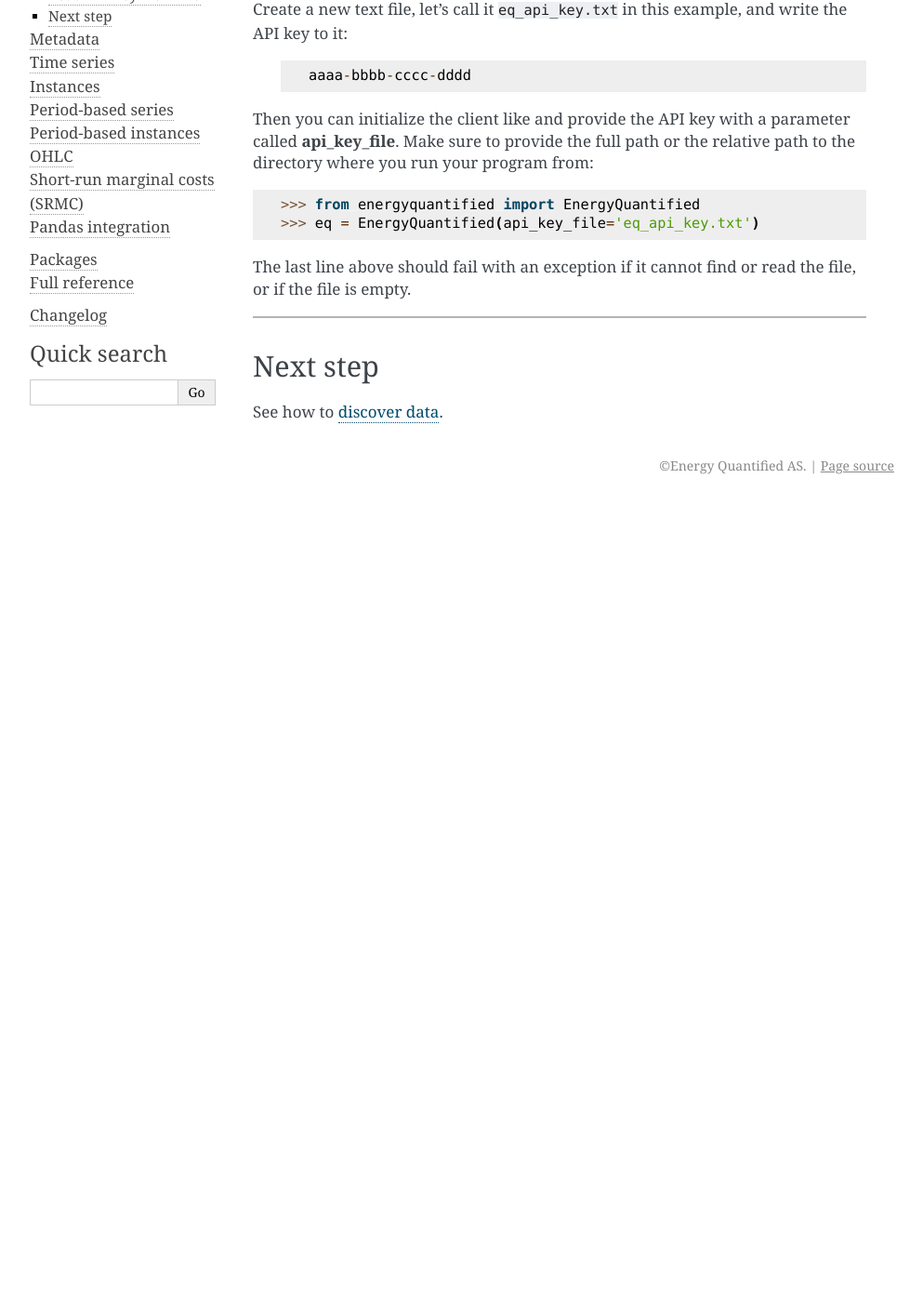
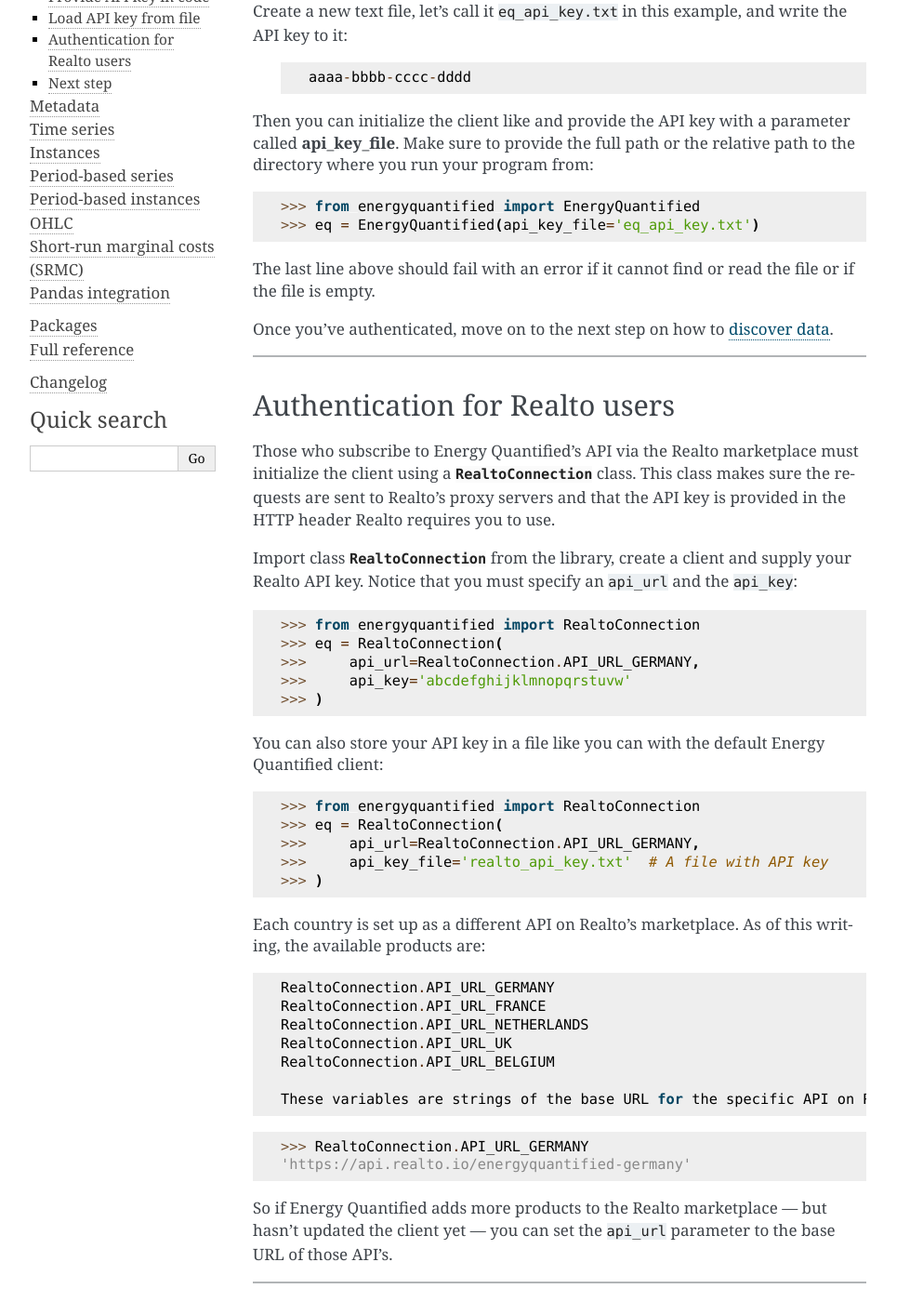
Before and after one commit to energyquantified/eq-python-client, a Sphinx documentation site: the page built from docs/userguide/auth.rst, in a window 1280 px wide and 1400 px high, scrolled down 601 px. Shown: the whole window at 93% size, without its empty margins (148-1141 px from the left). Built offline with Sphinx 7.4.7, drawn with Linux system fonts in a browser that asks for light colours; the version number could not be read and is left out; before the commit the page ends 1141 px from its top, so only the background shows below that; some of the changed text lies outside the part shown.

Commit message:
Add documentation for Realto users
 * How to authenticate
 * What is available for Realto users
 * Add the RealtoConnection class to the reference and packages pages

```diff
--- a/docs/index.rst
+++ b/docs/index.rst
@@ -76,6 +76,7 @@
 
    intro/install
    intro/quickstart
+   intro/quickstart-realto
 
 
 User guide
--- a/docs/userguide/auth.rst
+++ b/docs/userguide/auth.rst
@@ -9,7 +9,8 @@
 Provide API key in code
 -----------------------
 
-Import the library, create a client and supply the API key. The actual API
+Import :py:class:`EnergyQuantified <energyquantified.EnergyQuantified>`
+from the library, create a client and supply the API key. The actual API
 key is longer than the one provided in this example:
 
    >>> from energyquantified import EnergyQuantified
@@ -37,8 +38,65 @@
    >>> from energyquantified import EnergyQuantified
    >>> eq = EnergyQuantified(api_key_file='eq_api_key.txt')
 
-The last line above should fail with an exception if it cannot find or
-read the file, or if the file is empty.
+The last line above should fail with an error if it cannot find or
+read the file or if the file is empty.
+
+Once you've authenticated, move on to the next step on how to
+:doc:`discover data <../userguide/metadata>`.
+
+-----
+
+.. _realto-authentication:
+
+Authentication for Realto users
+-------------------------------
+
+Those who subscribe to Energy Quantified's API via the Realto marketplace
+must initialize the client using a
+:py:class:`RealtoConnection <energyquantified.RealtoConnection>` class.
+This class makes sure the requests are sent to Realto's proxy servers
+and that the API key is provided in the HTTP header Realto requires you
+to use.
+
+Import class :py:class:`RealtoConnection <energyquantified.RealtoConnection>`
+from the library, create a client and supply your Realto API key. Notice that
+you must specify an ``api_url`` and the ``api_key``:
+
+   >>> from energyquantified import RealtoConnection
+   >>> eq = RealtoConnection(
+   >>>     api_url=RealtoConnection.API_URL_GERMANY,
+   >>>     api_key='abcdefghijklmnopqrstuvw'
+   >>> )
+
+You can also store your API key in a file like you can with the default
+Energy Quantified client:
+
+   >>> from energyquantified import RealtoConnection
+   >>> eq = RealtoConnection(
+   >>>     api_url=RealtoConnection.API_URL_GERMANY,
+   >>>     api_key_file='realto_api_key.txt'  # A file with API key
+   >>> )
+
+Each country is set up as a different API on Realto's marketplace. As of this
+writing, the available products are:
+
+.. code-block::
+
+   RealtoConnection.API_URL_GERMANY
+   RealtoConnection.API_URL_FRANCE
+   RealtoConnection.API_URL_NETHERLANDS
+   RealtoConnection.API_URL_UK
+   RealtoConnection.API_URL_BELGIUM
+
+   These variables are strings of the base URL for the specific API on Realto:
+
+>>> RealtoConnection.API_URL_GERMANY
+'https://api.realto.io/energyquantified-germany'
+
+So if Energy Quantified adds more products to the Realto marketplace — but
+hasn't updated the client yet — you can set the ``api_url`` parameter to the
+base URL of those API's.
+
 
 -----
 
```
Also changed, not shown: docs/intro/quickstart-realto.rst (added, +96 -0 lines), docs/intro/quickstart.rst (+6 -1 lines), docs/reference/packages.rst (+10 -3 lines), docs/reference/reference.rst (+10 -0 lines).
